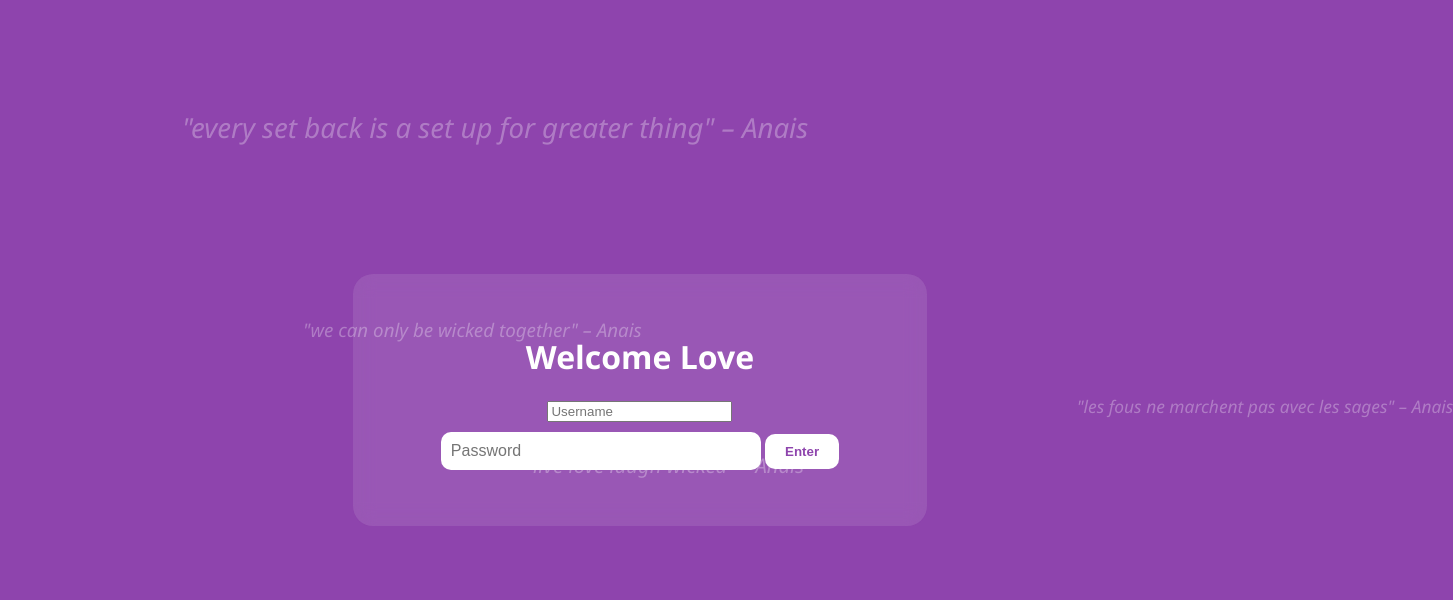
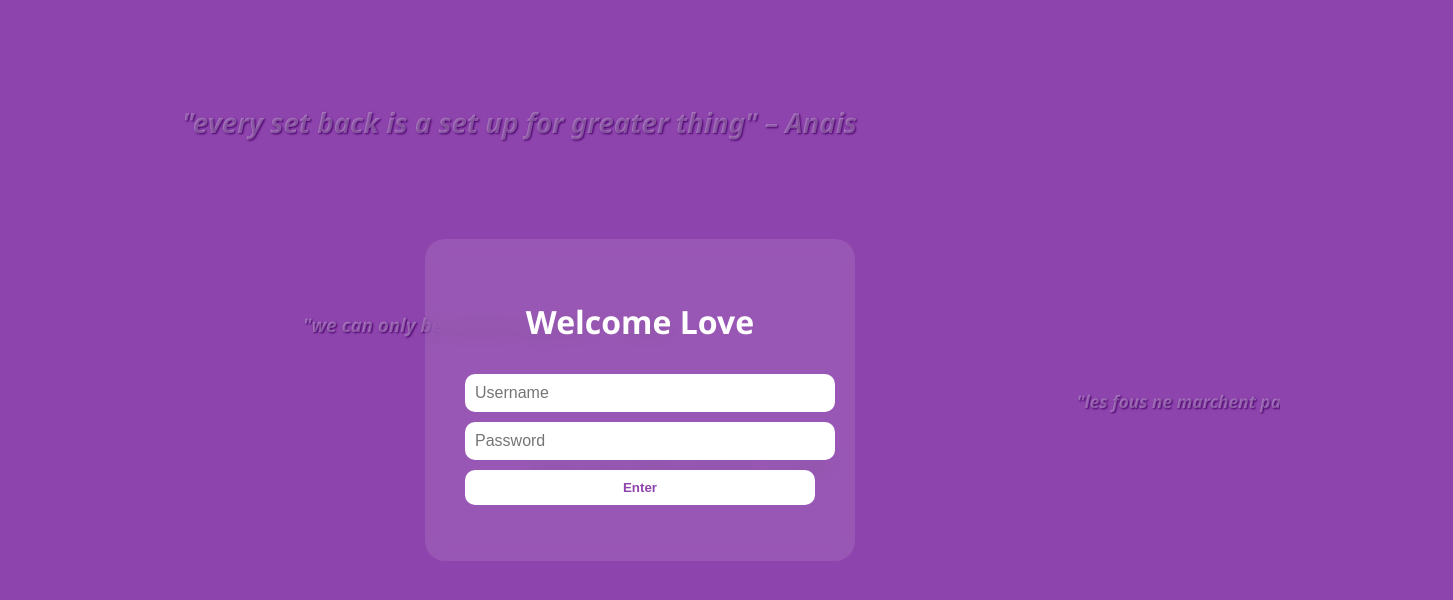
Before and after one commit to Agent13epic/anaispage, a plain HTML site: page index.html in a window 1280 px wide. Shown: the whole page, 1453 px wide, since content can reach past the window. Drawn offline with Linux system fonts and the light colour scheme.

Commit message:
Update style.css

```diff
--- a/style.css
+++ b/style.css
@@ -9,6 +9,7 @@ body.login-page {
   margin: 0;
   overflow: hidden;
   position: relative;
+  user-select: none;
 }
 
 .login-container {
@@ -17,16 +18,18 @@ body.login-page {
   padding: 40px;
   border-radius: 20px;
   backdrop-filter: blur(10px);
+  z-index: 1;
+  width: 90vw;
+  max-width: 350px;
 }
 
-input[type="password"] {
+input[type="text"], input[type="password"] {
   padding: 10px;
   font-size: 1rem;
   border: none;
   border-radius: 10px;
   margin-top: 10px;
-  width: 80%;
-  max-width: 300px;
+  width: 100%;
 }
 
 button {
@@ -38,6 +41,7 @@ button {
   border: none;
   border-radius: 10px;
   cursor: pointer;
+  width: 100%;
 }
 
 .error-message {
@@ -46,24 +50,27 @@ button {
 }
 
 .quote-background {
-  position: absolute;
-  top: 0;
-  left: 0;
-  width: 100%;
-  height: 100%;
+  position: fixed;
+  top: 0; left: 0;
+  width: 100vw;
+  height: 100vh;
   pointer-events: none;
   font-style: italic;
-  opacity: 0.3;
+  color: rgba(255, 255, 255, 0.3);
+  overflow: hidden;
+  z-index: 0;
 }
 
 .quote-background span {
   position: absolute;
+  white-space: nowrap;
   animation: float 10s infinite ease-in-out;
-  white-space: nowrap;
+  font-weight: 600;
+  font-family: 'Segoe UI', sans-serif;
+  text-shadow: 1px 1px 2px #4b006e;
 }
 
 @keyframes float {
-  0% { transform: translateY(0); opacity: 0.6; }
-  50% { transform: translateY(20px); opacity: 1; }
-  100% { transform: translateY(-10px); opacity: 0.6; }
+  0%, 100% { transform: translateY(0); opacity: 0.7; }
+  50% { transform: translateY(15px); opacity: 1; }
 }
```
